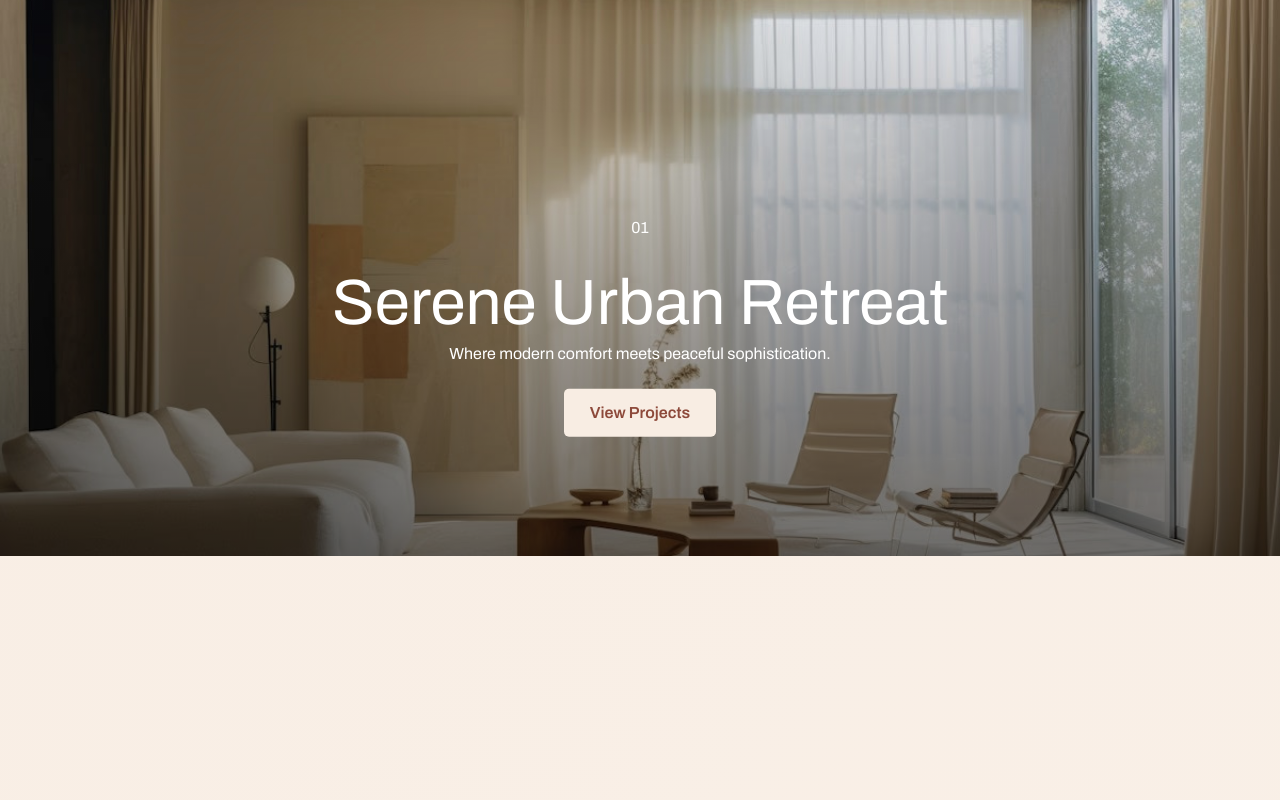
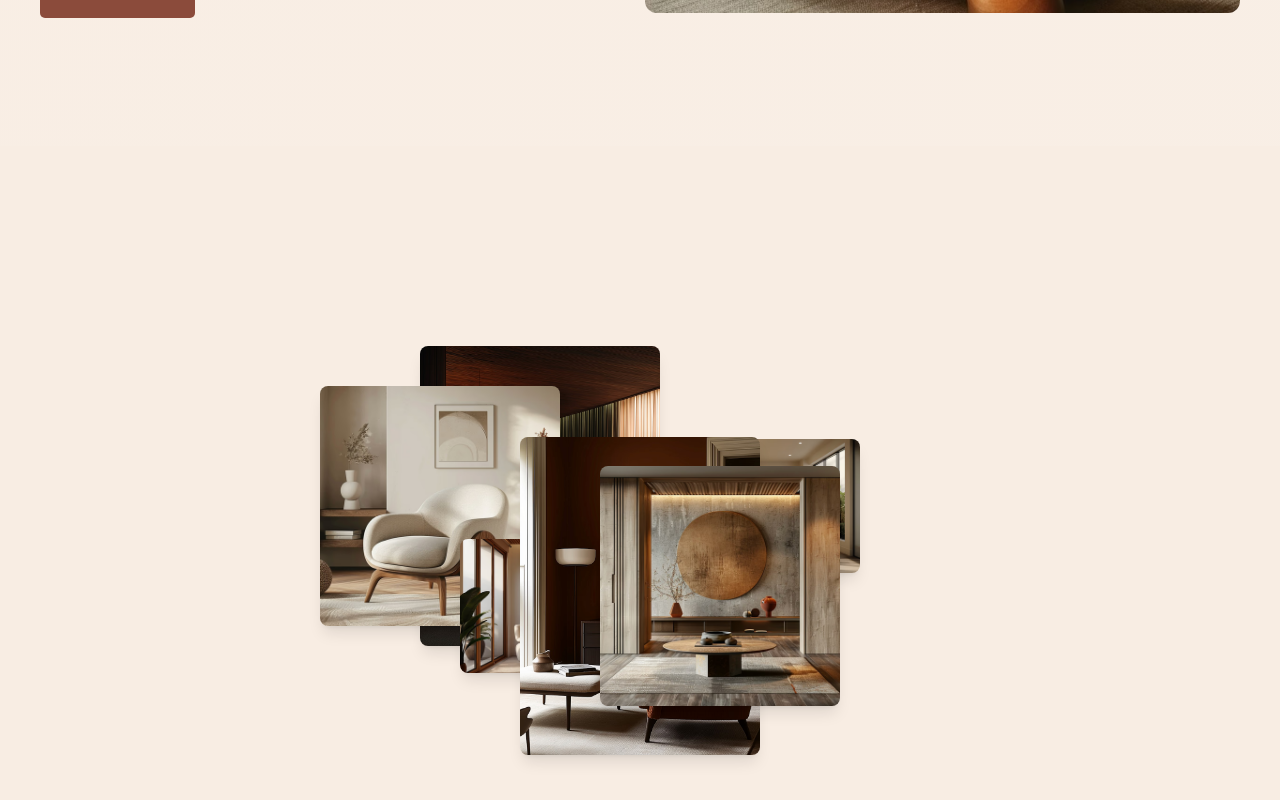
Before and after one commit to Showrab15/troscan-clone, a Next.js app: page / in a window 1280 px wide. Shown: the part 1480-2280 px from the top of the page. Built offline with nearby package versions, Linux system fonts and the light colour scheme.

Commit message:
gallery section done

```diff
--- a/src/app/components/Banner/Banner.js
+++ b/src/app/components/Banner/Banner.js
@@ -155,15 +155,17 @@ export default function Banner() {
     <section className="relative h-screen flex items-center justify-center text-center overflow-hidden">
       {/* Background Image */}
       <div
-        className="absolute inset-0 bg-cover bg-center"
+        className=" absolute inset-0 bg-cover bg-center"
         style={{
-          backgroundImage: "url('/Banner.avif')",
+          backgroundImage: "url('/Banner.jpg')",
         }}
       />
 
       {/* Deep dark overlay + gradient mask */}
-      <div className="absolute inset-0 bg-gradient-to-b from-transparent to-[rgba(0,0,0,0.85)]" />
-
+      <div
+        className="opacity-70 absolute inset-0 bg-gradient-to-b from-transparent
+       to-[#f8c67b]"
+      />
       {/* Content */}
       <motion.div
         initial={{ opacity: 0, y: 30 }}
--- /dev/null
+++ b/src/app/components/Gallery/Gallery4.js
@@ -0,0 +1,98 @@
+"use client";
+
+import { motion, useScroll, useTransform } from "framer-motion";
+import { useRef } from "react";
+
+const cards = [
+  { src: "/lefttop.avif" },
+  { src: "/centertop.avif" },
+  { src: "/righttop.avif" },
+  { src: "/leftbottom.avif" },
+  { src: "/centerbottom.avif" },
+  { src: "/rightbottom.avif" },
+];
+
+const STEP_IN = 0.3;
+const STEP_OUT = 0.7;
+
+// Initial positions to mimic Framer stacked layout
+const initialPositions = [
+  { x: -100, y: -50 },
+  { x: -200, y: -40 },
+  { x: 100, y: -40 },
+  { x: -60, y: 60 },
+  { x: 0, y: 50 },
+  { x: 80, y: 40 },
+];
+
+const targets = [
+  { x: -400, y: -260 },
+  { x: 0, y: -200 },
+  { x: 400, y: -60 },
+  { x: -400, y: 50 },
+  { x: 0, y: 260 },
+  { x: 400, y: 260 },
+];
+
+export default function Gallery4() {
+  const sectionRef = useRef(null);
+
+  const { scrollYProgress } = useScroll({
+    target: sectionRef,
+    offset: ["start start", "end end"],
+  });
+
+  const positions = targets.map((target, i) => ({
+    x: useTransform(
+      scrollYProgress,
+      [0, STEP_IN, STEP_OUT, 1],
+      [initialPositions[i].x, initialPositions[i].x, target.x, target.x]
+    ),
+    y: useTransform(
+      scrollYProgress,
+      [0, STEP_IN, STEP_OUT, 1],
+      [initialPositions[i].y, initialPositions[i].y, target.y, target.y]
+    ),
+  }));
+
+  const scale = useTransform(
+    scrollYProgress,
+    [0, STEP_IN, STEP_OUT],
+    [1, 1, 0.97]
+  );
+  const textOpacity = useTransform(
+    scrollYProgress,
+    [STEP_OUT * 0.95, 1],
+    [0, 1]
+  );
+  const textY = useTransform(scrollYProgress, [STEP_OUT, 1], [20, 0]);
+
+  return (
+    <section ref={sectionRef} className="mb-10 relative h-[300vh] bg-[#f8ede3]">
+      <div className="sticky top-0 h-screen flex items-center justify-center">
+        <div className="relative w-full h-full flex items-center justify-center">
+          {cards.map((card, i) => (
+            <motion.img
+              key={i}
+              src={card.src}
+              alt={`card-${i}`}
+              style={{ x: positions[i].x, y: positions[i].y, scale }}
+              className="absolute  w-[240px]   rounded-lg shadow-lg object-cover"
+            />
+          ))}
+
+          <motion.div
+            style={{ opacity: textOpacity, y: textY }}
+            className="absolute max-w-[900px] px-6 text-center"
+          >
+            <h2 className="text-3xl xl:text-[40px] leading-[48px] font-normal tracking-tight text-[#7b473a]">
+              Transforming spaces with style, <br />
+              through Troscán&apos;s exquisite <br />
+              design expertise.
+            </h2>
+          </motion.div>
+        </div>
+      </div>
+    </section>
+  );
+}
--- a/src/app/components/Projects/Projects.js
+++ b/src/app/components/Projects/Projects.js
@@ -1,7 +1,7 @@
 "use client";
 import { motion, useScroll, useTransform } from "framer-motion";
 import Link from "next/link";
-import { useRef } from "react";
+import { useEffect, useRef, useState } from "react";
 
 const projects = [
   {
@@ -28,26 +28,70 @@ const projects = [
 ];
 
 function ProjectItem({ project, index, scrollYProgress, total }) {
+  const [isMobile, setIsMobile] = useState(false);
+
+  // Detect mobile screen
+  useEffect(() => {
+    const handleResize = () => setIsMobile(window.innerWidth < 768); // Tailwind md breakpoint
+    handleResize();
+    window.addEventListener("resize", handleResize);
+    return () => window.removeEventListener("resize", handleResize);
+  }, []);
+
   const start = index / total;
   const end = (index + 1) / total;
 
-  const y = useTransform(scrollYProgress, [start, end], ["100%", "0%"]); // নিচ থেকে উঠে আসবে
-  const zIndex = total - 3;
+  const y = useTransform(scrollYProgress, [start, end], ["100%", "0%"]);
+
+  // Responsive final positions
+  const finalPositions = isMobile
+    ? [
+        { x: 0, y: -200 }, // top group
+        { x: 0, y: -200 },
+        { x: 0, y: -200 },
+        { x: 0, y: 200 }, // bottom group
+        { x: 0, y: 200 },
+        { x: 0, y: 200 },
+      ]
+    : [
+        { x: -200, y: -200 }, // top-left
+        { x: 0, y: -200 }, // top-center
+        { x: 200, y: -200 }, // top-right
+        { x: -200, y: 200 }, // bottom-left
+        { x: 0, y: 200 }, // bottom-center
+        { x: 200, y: 200 }, // bottom-right
+      ];
+
+  const x = useTransform(
+    scrollYProgress,
+    [start, end],
+    ["0%", `${finalPositions[index].x}px`]
+  );
+  const yFinal = useTransform(
+    scrollYProgress,
+    [start, end],
+    ["0%", `${finalPositions[index].y}px`]
+  );
+
+  const zIndex = total - index;
 
   return (
-    <motion.div key={project.id} style={{ y }} className="absolute inset-0">
+    <div className="mt-40">
+      <motion.div
+        key={project.id}
+        style={{ x, y: yFinal }}
+        className="absolute inset-0"
+      >
         {/* Background Image */}
         <div
           className="w-full h-full bg-cover bg-center"
           style={{ backgroundImage: `url(${project.image})` }}
         />
-
         {/* Overlay */}
         <div className="absolute inset-0 bg-gradient-to-b from-transparent to-black/70" />
-
         {/* Content */}
         <div
-        style={{ zIndex: zIndex }}
+          style={{ zIndex }}
           className="absolute inset-0 flex flex-col gap-2 items-center justify-center text-center px-6"
         >
           <h6 className="mb-6 text-[16px] font-normal text-white leading-[22px]">
@@ -63,7 +107,6 @@ function ProjectItem({ project, index, scrollYProgress, total }) {
           >
             {project.title}
           </h1>
-
           <p className="font-sans text-[16px] leading-[22px] font-normal text-white max-w-xl">
             {project.subtitle}
           </p>
@@ -78,6 +121,7 @@ function ProjectItem({ project, index, scrollYProgress, total }) {
           </div>
         </div>
       </motion.div>
+    </div>
   );
 }
 
@@ -89,7 +133,7 @@ export default function Projects() {
   });
 
   return (
-    <section ref={containerRef} className="mt-40  relative h-[300vh] w-full">
+    <section ref={containerRef} className="mt-40 relative h-[300vh] w-full">
       <div className="-mt-[550px] sticky top-0 h-screen overflow-hidden">
         {projects.map((project, i) => (
           <ProjectItem
--- a/src/app/page.js
+++ b/src/app/page.js
@@ -4,6 +4,7 @@ import Blogs from "./components/Blogs/Blogs";
 import CallToAction from "./components/CallToAction/CallToAction";
 import Experties from "./components/Experties/Experties";
 import Footer from "./components/Footer/Footer";
+import Gallery4 from "./components/Gallery/Gallery4";
 import Projects from "./components/Projects/Projects";
 
 export default function Home() {
@@ -11,6 +12,7 @@ export default function Home() {
     <div>
       <Banner />
       <Aboutus />
+      <Gallery4 />
       <Projects />
       <Experties />
       <CallToAction />
```
Also changed, not shown: public/banner.jpg (added). Lines whose indentation alone changed are shown as unchanged.
